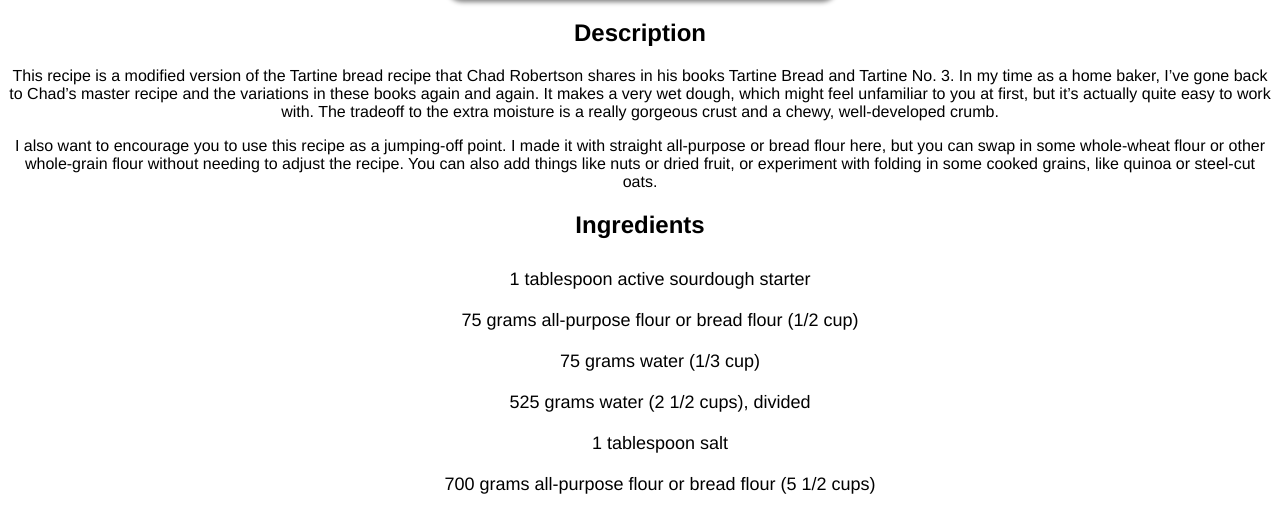
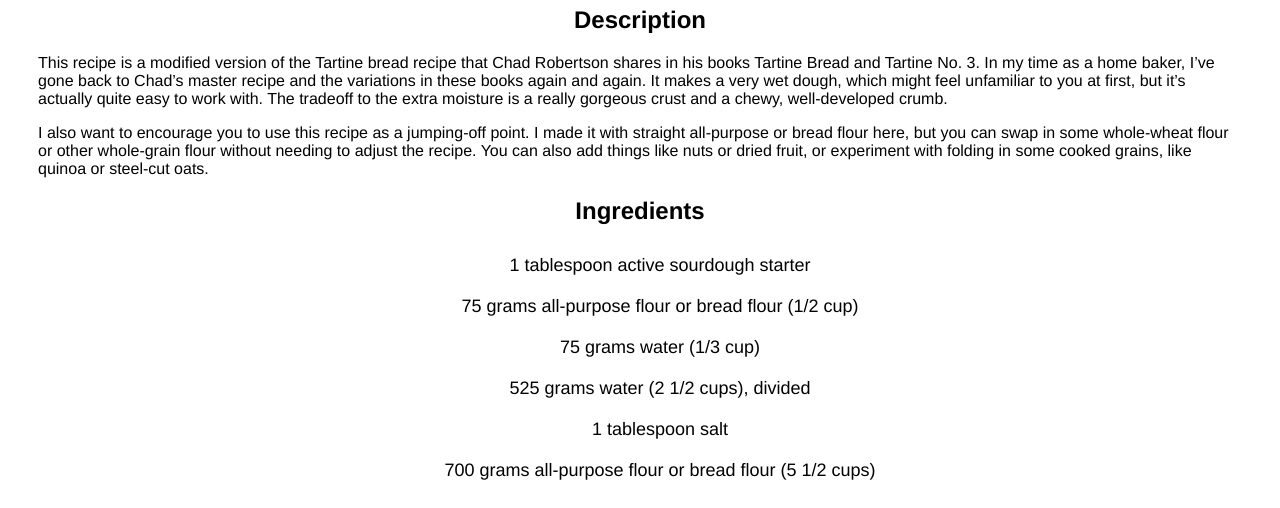
Before and after one commit to lajkonora/odin-recipes, a plain HTML site: page recipes/sourdough.html in a window 1280 px wide. Shown: the part 369-877 px from the top of the page. Drawn offline with Linux system fonts and the light colour scheme.

Commit message:
Add description style and body padding

```diff
--- a/recipes/sourdough.html
+++ b/recipes/sourdough.html
@@ -12,8 +12,8 @@
 <h1>Sourdough bread</h1>
   <img class="recipe-photo" src="https://cdn.apartmenttherapy.info/image/upload/f_auto,q_auto:eco,c_fit,w_1460,h_1825/k%2FPhoto%2FRecipes%2F2020-01-How-to-Sourdough-Bread%2F98877-sliced-lead_How-to-make-sourdough-bread" alt="Sourdough bread">
 <h2>Description</h2>
-    <p>This recipe is a modified version of the Tartine bread recipe that Chad Robertson shares in his books Tartine Bread and Tartine No. 3. In my time as a home baker, I’ve gone back to Chad’s master recipe and the variations in these books again and again. It makes a very wet dough, which might feel unfamiliar to you at first, but it’s actually quite easy to work with. The tradeoff to the extra moisture is a really gorgeous crust and a chewy, well-developed crumb.</p>
-    <p>I also want to encourage you to use this recipe as a jumping-off point. I made it with straight all-purpose or bread flour here, but you can swap in some whole-wheat flour or other whole-grain flour without needing to adjust the recipe. You can also add things like nuts or dried fruit, or experiment with folding in some cooked grains, like quinoa or steel-cut oats.
+    <p class="description">This recipe is a modified version of the Tartine bread recipe that Chad Robertson shares in his books Tartine Bread and Tartine No. 3. In my time as a home baker, I’ve gone back to Chad’s master recipe and the variations in these books again and again. It makes a very wet dough, which might feel unfamiliar to you at first, but it’s actually quite easy to work with. The tradeoff to the extra moisture is a really gorgeous crust and a chewy, well-developed crumb.</p>
+    <p class="description">I also want to encourage you to use this recipe as a jumping-off point. I made it with straight all-purpose or bread flour here, but you can swap in some whole-wheat flour or other whole-grain flour without needing to adjust the recipe. You can also add things like nuts or dried fruit, or experiment with folding in some cooked grains, like quinoa or steel-cut oats.
     </p>
 
 <h2>Ingredients</h2>
--- a/style.css
+++ b/style.css
@@ -1,6 +1,10 @@
 * {
     text-align: center;
     font-family: Helvetica, sans-serif;
+}
+
+body {
+    padding: 0px 30px 0px 30px;
 }
 
 img {
@@ -27,3 +31,7 @@
 a:hover {
     color: grey
 }
+
+.description {
+    text-align: left;
+}
```
Also changed, not shown: recipes/croissant.html (+1 -1 lines), recipes/pretzel.html (+1 -1 lines).
